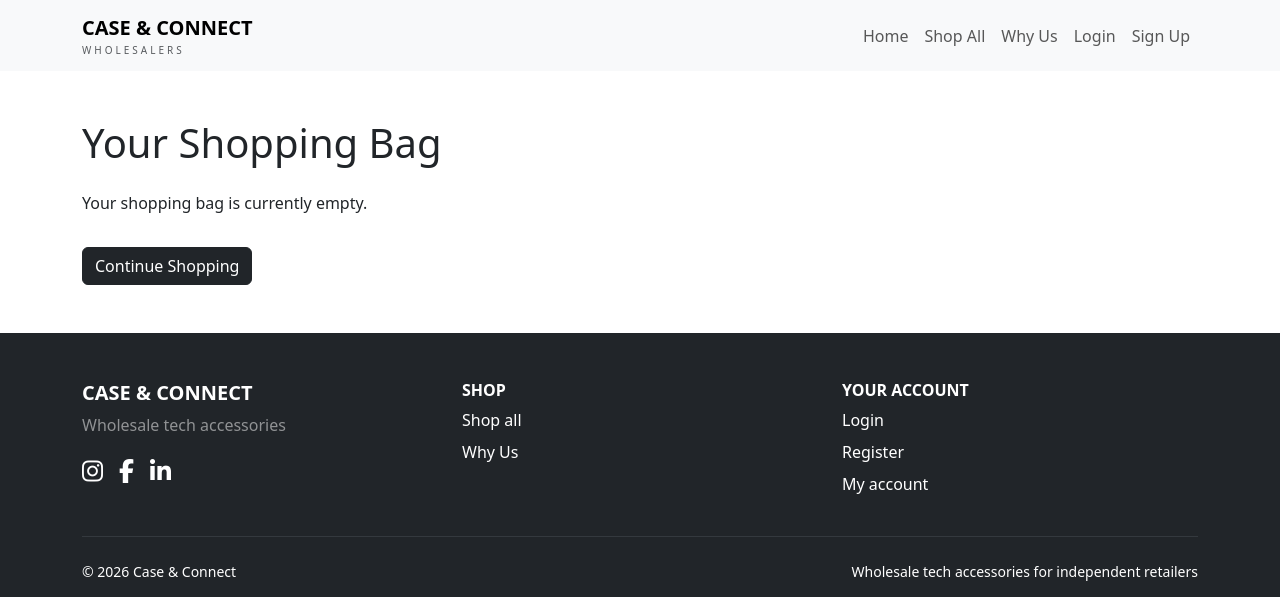
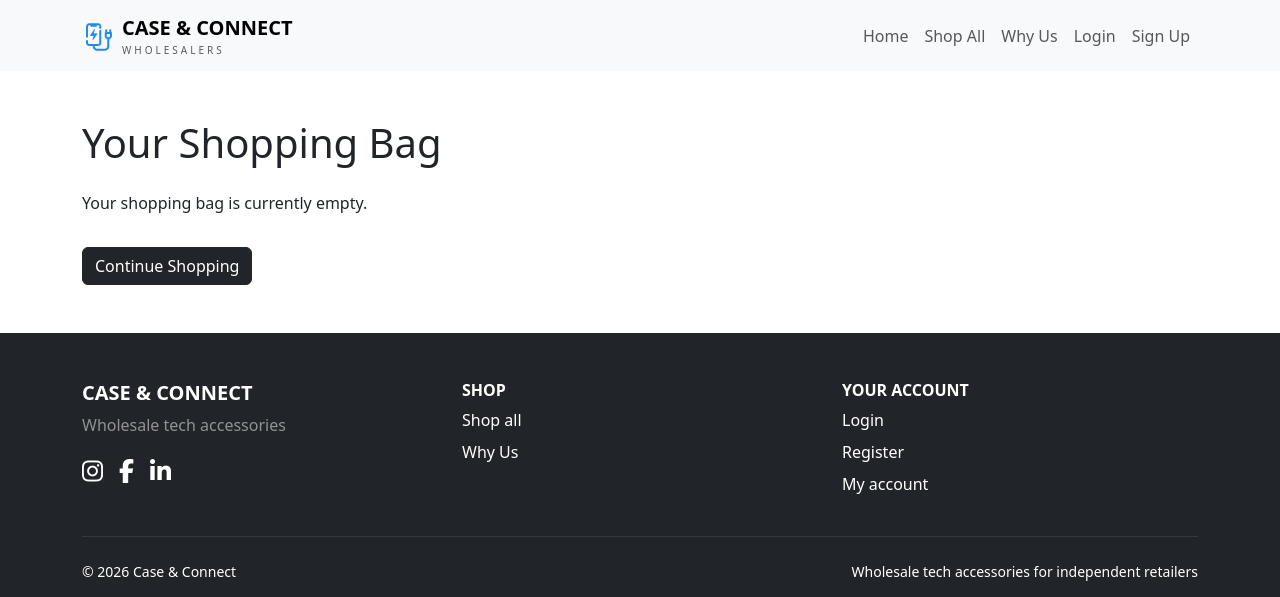
Before and after one commit to tadavis25/case-and-connect-wholesalers, a Django app: page /bag/ in a window 1280 px wide. Shown: the top 597 px of the page. Run offline with Django 5.2, Linux system fonts and the light colour scheme.

Commit message:
Add brand icon and website favicon

```diff
--- a/templates/base.html
+++ b/templates/base.html
@@ -8,6 +8,7 @@
     <meta name="viewport" content="width=device-width, initial-scale=1.0">
 
     <title>{% block title %}Case & Connect Wholesalers{% endblock %}</title>
+    <link rel="icon" type="image/png" href="{% static 'images/icons8-mobile-charger-48.png' %}">
 
     <!-- Bootstrap CSS -->
     <link href="https://cdn.jsdelivr.net/npm/bootstrap@5.3.8/dist/css/bootstrap.min.css" rel="stylesheet">
@@ -25,11 +26,15 @@
     <!-- Navigation Bar -->
     <nav class="navbar navbar-expand-lg bg-light">
         <div class="container">
-            <a class="navbar-brand d-flex flex-column" href="{% url 'home' %}">
-                <span class="fw-bold">CASE & CONNECT</span>
-                <small class="text-muted" style="font-size: 10px; letter-spacing: 3px;">
-                    WHOLESALERS
-                </small>
+            <a class="navbar-brand d-flex align-items-center" href="{% url 'home' %}">
+                <img src="{% static 'images/icons8-mobile-charger-48.png' %}" alt="" width="32" height="32"
+                    class="me-2">
+                <div class="d-flex flex-column">
+                    <span class="fw-bold">CASE & CONNECT</span>
+                    <small class="text-muted" style="font-size: 10px; letter-spacing: 3px;">
+                        WHOLESALERS
+                    </small>
+                </div>
             </a>
 
             <button class="navbar-toggler" type="button" data-bs-toggle="collapse" data-bs-target="#navbarNav"
@@ -100,15 +105,18 @@
 
                     <!-- Social Media Icons -->
                     <div class="d-flex gap-3 mt-3">
-                        <a href="https://www.instagram.com/" target="_blank" rel="noopener noreferrer" class="text-white fs-4" aria-label="Instagram">
+                        <a href="https://www.instagram.com/" target="_blank" rel="noopener noreferrer"
+                            class="text-white fs-4" aria-label="Instagram">
                             <i class="fa-brands fa-instagram"></i>
                         </a>
 
-                        <a href="https://www.facebook.com/" target="_blank" rel="noopener noreferrer" class="text-white fs-4" aria-label="Facebook">
+                        <a href="https://www.facebook.com/" target="_blank" rel="noopener noreferrer"
+                            class="text-white fs-4" aria-label="Facebook">
                             <i class="fa-brands fa-facebook-f"></i>
                         </a>
 
-                        <a href="https://www.linkedin.com/" target="_blank" rel="noopener noreferrer" class="text-white fs-4" aria-label="Linkedin">
+                        <a href="https://www.linkedin.com/" target="_blank" rel="noopener noreferrer"
+                            class="text-white fs-4" aria-label="Linkedin">
                             <i class="fa-brands fa-linkedin-in"></i>
                         </a>
                     </div>
```
Also changed, not shown: home/static/images/icons8-mobile-charger-48.png (added).
